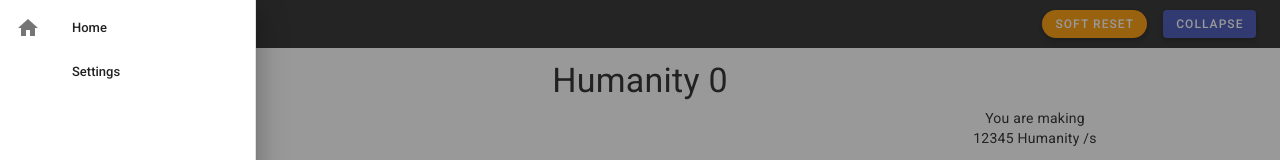
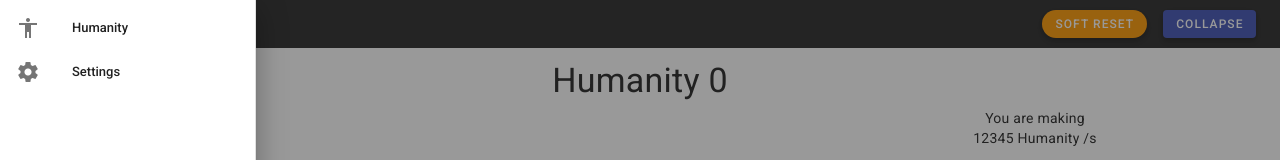
Before and after one commit to Ulises502/InHuman, a Vue app: page / in a window 1280 px wide. Both pictures are taken after a click on the button 28 px from the left and 24 px from the top of the page. Shown: the top 160 px of the page. Built offline with nearby package versions, Linux system fonts and the light colour scheme.

Commit message:
Add icons and names for navigation items

```diff
--- a/src/components/layout/Navbar.vue
+++ b/src/components/layout/Navbar.vue
@@ -49,14 +49,14 @@
         >
           <v-list-item>
             <v-list-item-icon>
-              <v-icon>mdi-home</v-icon>
+              <v-icon>mdi-human</v-icon>
             </v-list-item-icon>
-            <v-list-item-title>Home</v-list-item-title>
+            <v-list-item-title>Humanity</v-list-item-title>
           </v-list-item>
 
           <v-list-item>
             <v-list-item-icon>
-              <v-icon>mdi-info</v-icon>
+              <v-icon>mdi-cog</v-icon>
             </v-list-item-icon>
             <v-list-item-title>Settings</v-list-item-title>
           </v-list-item>
```
